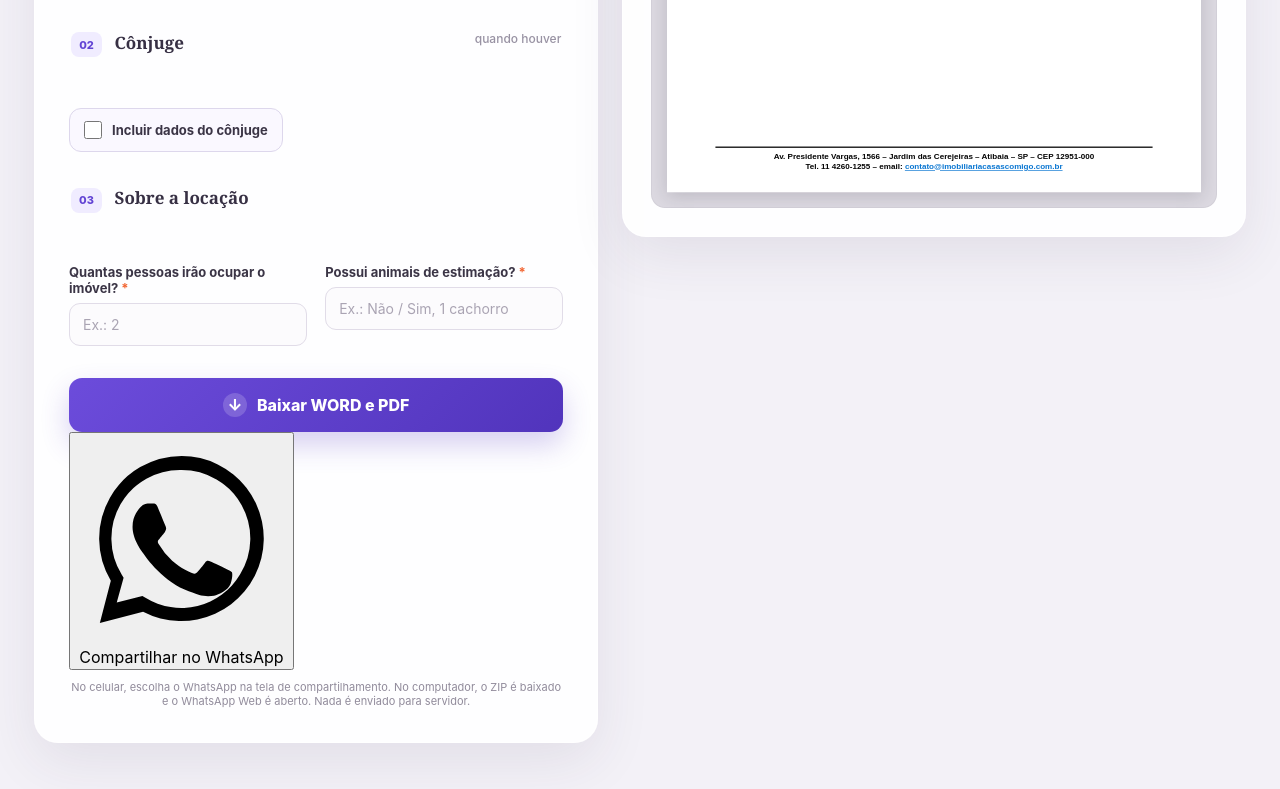
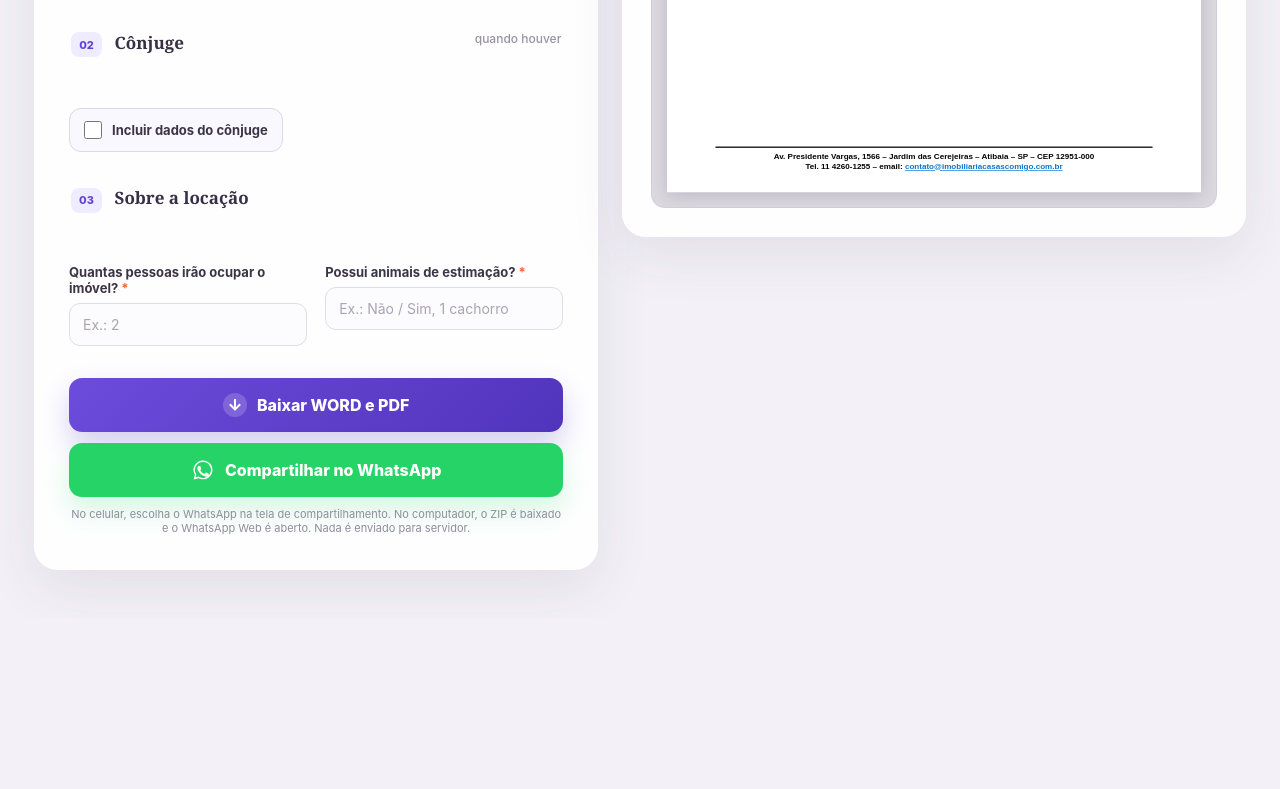
Before and after one commit to lealcb/ficha_cadastral, a website built with Vite: page index.html in a window 1280 px wide. Shown: the part 786-1575 px from the top of the page. After the commit the page ends 1404 px from the top, so only its background shows below. Built offline with nearby package versions, Linux system fonts and the light colour scheme.

Commit message:
Estiliza botão do WhatsApp

```diff
--- a/src/style.css
+++ b/src/style.css
@@ -41,7 +41,12 @@ textarea { resize:vertical; min-height:74px; }
 .section-toggle { display:flex; align-items:center; gap:10px; cursor:pointer; width:max-content; max-width:100%; margin:0; padding:12px 14px; border:1px solid #ddd7ec; border-radius:12px; background:#faf8ff; }
 .section-toggle input { width:18px; height:18px; margin:0; padding:0; accent-color:var(--accent); }
 .conditional-fields { margin-top:20px; }
-.generate-button { width:100%; margin-top:32px; padding:15px 20px; display:flex; align-items:center; justify-content:center; gap:10px; border:0; border-radius:13px; cursor:pointer; color:#fff; background:linear-gradient(135deg,#6c4cdb,#5134bc); box-shadow:0 13px 28px rgba(89,59,195,.24); font-weight:800; transition:.18s ease; }
+.document-actions { margin-top:32px; display:grid; gap:11px; }
+.generate-button { width:100%; margin-top:0; padding:15px 20px; display:flex; align-items:center; justify-content:center; gap:10px; border:0; border-radius:13px; cursor:pointer; color:#fff; background:linear-gradient(135deg,#6c4cdb,#5134bc); box-shadow:0 13px 28px rgba(89,59,195,.24); font-weight:800; transition:.18s ease; }
+.whatsapp-button { width:100%; padding:15px 20px; display:flex; align-items:center; justify-content:center; gap:10px; border:0; border-radius:13px; cursor:pointer; color:#fff; background:#25d366; box-shadow:0 13px 28px rgba(37,211,102,.19); font-weight:800; transition:.18s ease; }
+.whatsapp-button:hover { transform:translateY(-2px); background:#1fbd5a; box-shadow:0 17px 34px rgba(37,211,102,.26); }
+.whatsapp-button:disabled { cursor:wait; opacity:.72; transform:none; }
+.whatsapp-icon { width:24px; height:24px; flex:0 0 24px; }
 .generate-button:hover { transform:translateY(-2px); box-shadow:0 17px 34px rgba(89,59,195,.31); }
 .generate-button:disabled { cursor:wait; opacity:.72; transform:none; }
 .download-symbol { width:24px; height:24px; display:grid; place-items:center; border-radius:50%; background:rgba(255,255,255,.18); }
```
